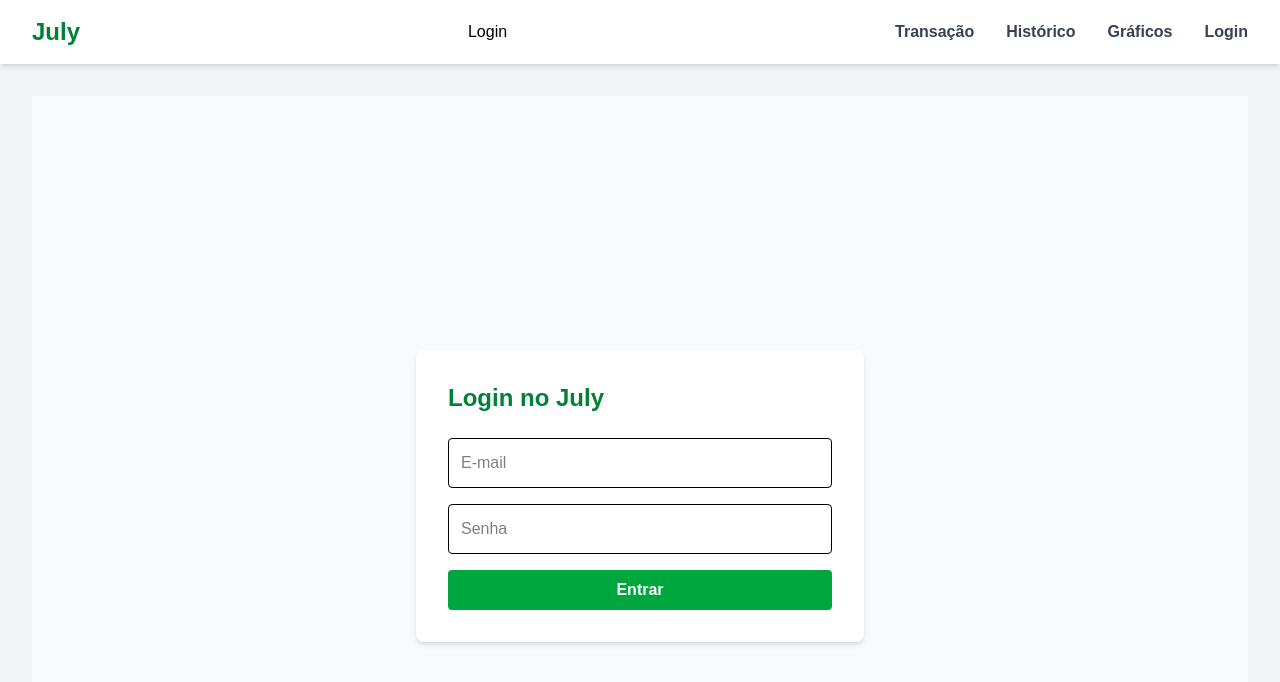
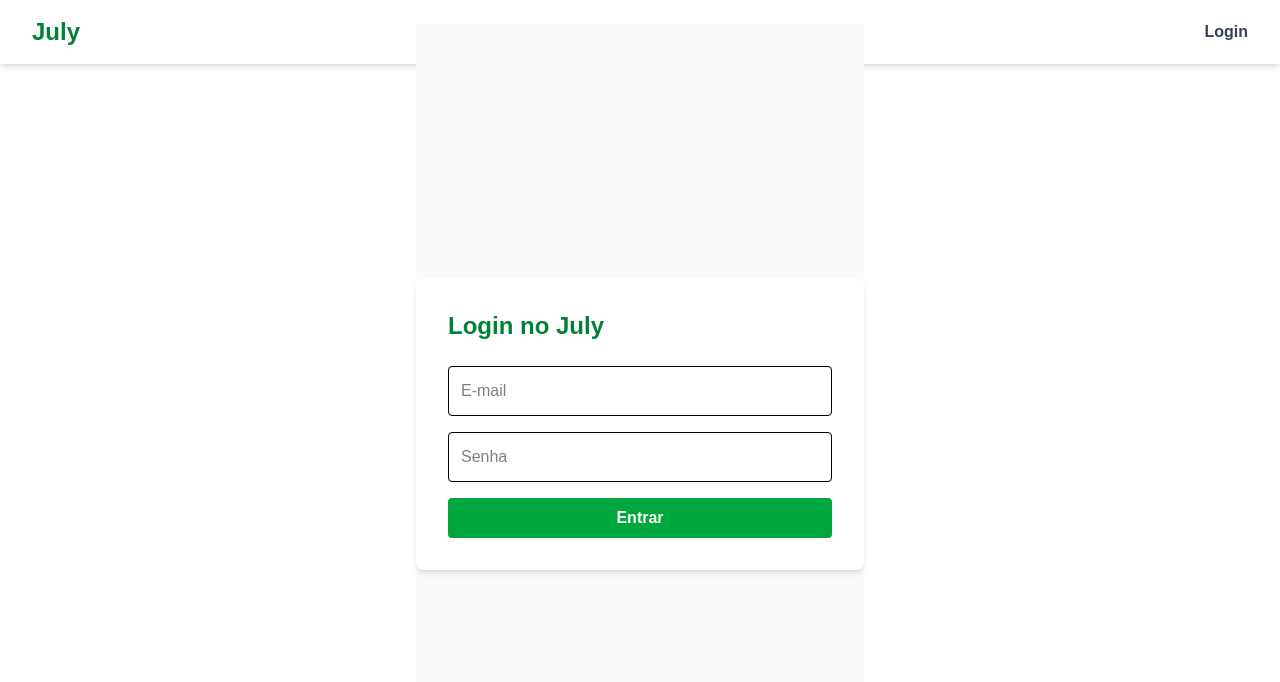
Before and after one commit to minattinho/financeiro, a Next.js app: page /login in a window 1280 px wide. Shown: the top 682 px of the page. Built offline with nearby package versions, Linux system fonts and the light colour scheme.

Commit message:
Update layout.js

```diff
--- a/app/layout.js
+++ b/app/layout.js
@@ -1,65 +1,43 @@
-"use client";
+// app/layout.js (atualizado)
+'use client';
 
-import "./globals.css";
-import Link from "next/link";
-import { UserProvider, useUser } from "./context/UserContext";
-
-function Header() {
-  const { user, logout } = useUser();
-
-  return (
-    <header className="flex justify-between items-center px-8 py-4 bg-white shadow-md">
-      {/* Logo */}
-      <div className="text-green-700 font-bold text-2xl">
-        July
-      </div>
-  {user ? (
-  <span>Bem-vindo, {user.email}</span>
-) : (
-  <Link href="/login">Login</Link>
-)}
-
-
-      {/* Menu de Navegação */}
-      <nav className="flex gap-8 text-gray-700 font-semibold items-center">
-        <Link href="/" className="hover:text-green-600 hover:underline underline-offset-4 transition outline-none focus:outline-none">
-          Transação
-        </Link>
-        <Link href="/historico" className="hover:text-green-600 hover:underline underline-offset-4 transition outline-none focus:outline-none">
-          Histórico
-        </Link>
-        <Link href="/grafico" className="hover:text-green-600 hover:underline underline-offset-4 transition outline-none focus:outline-none">
-          Gráficos
-        </Link>
-
-        {user ? (
-          <>
-            <span className="text-green-700 font-semibold">{user}</span>
-            <button onClick={logout} className="text-red-500 font-bold hover:underline">
-              Sair
-            </button>
-          </>
-        ) : (
-          <Link href="/login" className="hover:text-green-600 hover:underline underline-offset-4 transition outline-none focus:outline-none">
-            Login
-          </Link>
-        )}
-      </nav>
-    </header>
-  );
-}
+import './globals.css';
+import { UserProvider, useUser } from './context/UserContext';
+import Link from 'next/link';
 
 export default function RootLayout({ children }) {
   return (
-    <html lang="pt-br">
-      <body>
+    <html lang="pt-BR">
+      <body className="bg-gray-50 min-h-screen overflow-hidden">
         <UserProvider>
-          <div className="bg-gray-100 min-h-screen font-sans">
-            <Header />
-            <main className="p-8 max-w-7xl mx-auto">{children}</main>
-          </div>
+          <Header />
+          <main className="flex justify-center items-center h-[calc(100vh-80px)]">
+            {children}
+          </main>
         </UserProvider>
       </body>
     </html>
   );
 }
+
+function Header() {
+  const { user } = useUser();
+
+  return (
+    <header className="flex justify-between items-center px-8 py-4 bg-white shadow-md">
+      <div className="text-green-700 font-bold text-2xl">
+        July
+      </div>
+      <nav className="flex gap-8 text-gray-700 font-semibold items-center">
+        {user ? (
+          <>
+            <Link className="hover:text-green-600 hover:underline underline-offset-4 transition" href="/">Transação</Link>
+            <Link className="hover:text-green-600 hover:underline underline-offset-4 transition" href="/historico">Histórico</Link>
+            <Link className="hover:text-green-600 hover:underline underline-offset-4 transition" href="/grafico">Gráficos</Link>
+          </>
+        ) : null}
+        <Link className="hover:text-green-600 hover:underline underline-offset-4 transition" href="/login">Login</Link>
+      </nav>
+    </header>
+  );
+}
```
